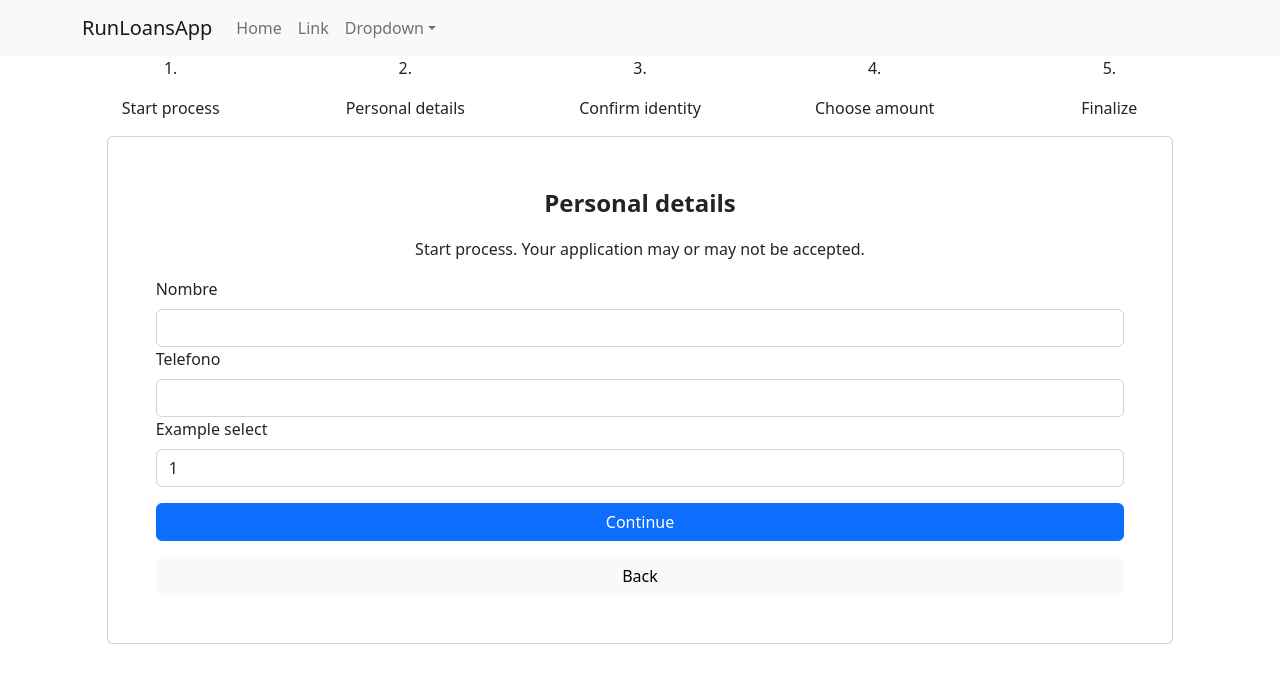
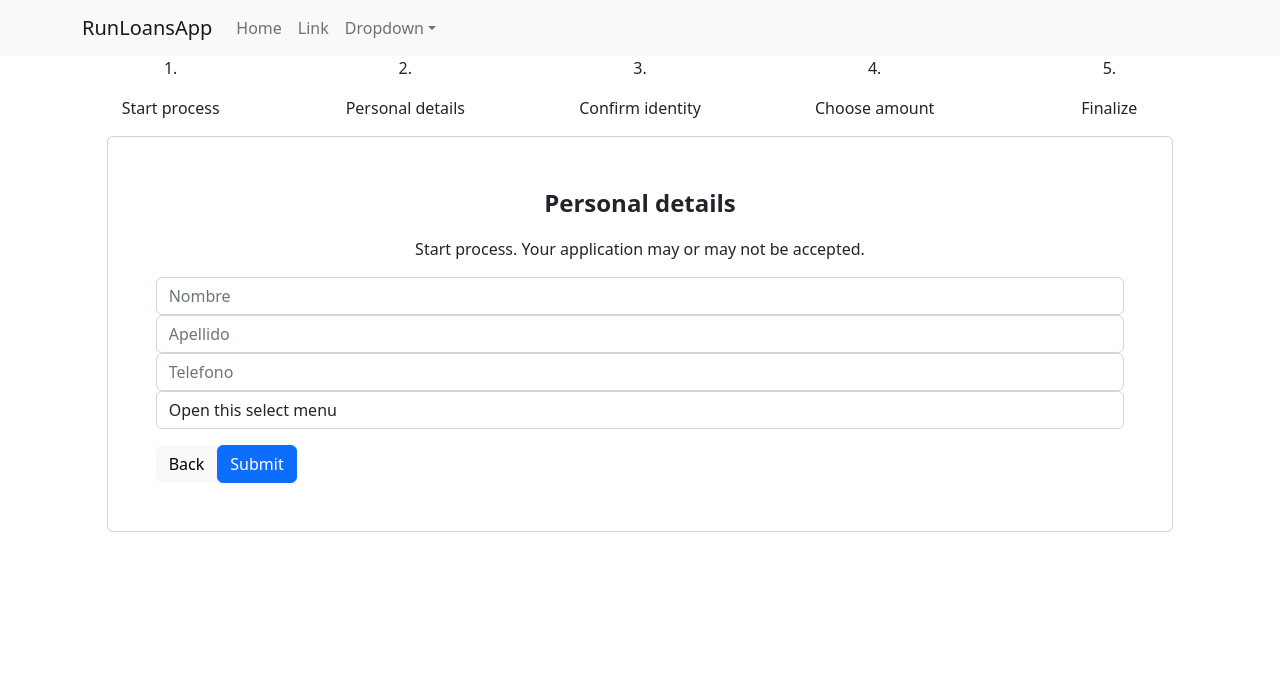
Before and after one commit to xsjark/uiux_test, a React (Create React App) app: page / in a window 1280 px wide. Both pictures are taken after a click on the button "Continue". Shown: the top 682 px of the page. Built offline with nearby package versions, Linux system fonts and the light colour scheme.

Commit message:
validification added to forms with rhf

```diff
--- a/package.json
+++ b/package.json
@@ -10,6 +10,7 @@
     "react": "^18.2.0",
     "react-bootstrap": "^2.5.0",
     "react-dom": "^18.2.0",
+    "react-hook-form": "^7.39.1",
     "react-html5-camera-photo": "^1.5.10",
     "react-scripts": "5.0.1",
     "web-vitals": "^2.1.4"
--- a/src/App.js
+++ b/src/App.js
@@ -12,7 +12,7 @@ function App() {
 
   const [step, setStep] = useState(0)
 
-  const handleClick = () => {
+  const handleForward = () => {
     if(step <= 3) {
       setStep(step+1);
     }
@@ -31,11 +31,11 @@ function App() {
   const renderSwitch = (param) => {
     switch(param) {
       case 0:
-        return <IntroCard handleClick={handleClick} handleBack={handleBack}/>;
+        return <IntroCard handleForward={handleForward} handleBack={handleBack}/>;
       case 1:
-        return <DetailsCard handleClick={handleClick} handleBack={handleBack}/>;
+        return <DetailsCard handleForward={handleForward} handleBack={handleBack}/>;
       case 2:
-        return <CameraCard handleClick={handleClick} handleBack={handleBack}/>;
+        return <CameraCard handleForward={handleForward} handleBack={handleBack}/>;
       case 3:
         return <FinalizeCard handleRestart={handleRestart}/>;
       default:
--- a/src/components/cameraCard/CameraCard.js
+++ b/src/components/cameraCard/CameraCard.js
@@ -4,7 +4,7 @@ import Camera from 'react-html5-camera-photo';
 import 'react-html5-camera-photo/build/css/index.css';
 import CameraPreviewCard from '../cameraPreviewCard/CameraPreviewCard';
 
-function CameraCard({ handleClick, handleBack }) {
+function CameraCard({ handleForward, handleBack }) {
     const [dataUri, setDataUri] = useState('');
 
     function handleTakePhotoAnimationDone(dataUri) {
@@ -19,7 +19,7 @@ function CameraCard({ handleClick, handleBack }) {
                             (dataUri)
                                 ? <Card.Body className="d-flex flex-column p-5">
                                 <CameraPreviewCard dataUri={dataUri} isFullscreen={isFullscreen} />
-                                <button type="button" class="btn btn-primary mt-3" onClick={() => handleClick()}>Continue</button>
+                                <button type="button" class="btn btn-primary mt-3" onClick={() => handleForward()}>Continue</button>
                                 <button type="button" class="btn btn-light mt-3 w-100" onClick={() => setDataUri()}>Back</button>
                                 </Card.Body>
                                 : <Card.Body>
--- a/src/components/cameraPreviewCard/CameraPreviewCard.js
+++ b/src/components/cameraPreviewCard/CameraPreviewCard.js
@@ -1,8 +1,4 @@
-import Button from 'react-bootstrap/Button';
-import Card from 'react-bootstrap/Card';
-import Camera from 'react-html5-camera-photo';
-
-function CameraPreviewCard({ handleClick, dataUri, isFullscreen  }) {
+function CameraPreviewCard({ dataUri, isFullscreen  }) {
     let classNameFullscreen = isFullscreen ? 'demo-image-preview-fullscreen' : '';
 
     return (
--- a/src/components/detailsCard/DetailsCard.js
+++ b/src/components/detailsCard/DetailsCard.js
@@ -1,7 +1,11 @@
 import Button from 'react-bootstrap/Button';
 import Card from 'react-bootstrap/Card';
+import { useForm } from 'react-hook-form';
 
-function DetailsCard({ handleClick, handleBack }) {
+function DetailsCard({ handleForward, handleBack }) {
+
+    const {register, handleSubmit, formState: {errors}} = useForm();
+    console.log(errors)
     return (
         <div className="flex-grow-1 d-flex flex-column align-items-center">
             <Card className="col-10">
@@ -10,24 +14,27 @@ function DetailsCard({ handleClick, handleBack }) {
                         <p className='fs-4 fw-bold'>Personal details</p>
                         <p>Start process. Your application may or may not be accepted.</p>
                     </div>
-                    <label for="inputPassword5" class="form-label">Nombre</label>
-                    <input type="text" id="name" class="form-control" aria-describedby="passwordHelpBlock" />
 
-                    <label for="inputPassword5" class="form-label">Telefono</label>
-                    <input type="text" id="inputPassword5" class="form-control" aria-describedby="passwordHelpBlock" />
+                    <form onSubmit={handleSubmit((data) => {
+                        console.log(data)
+                        handleForward()
+                    })}>
+                    <input {...register("name", {required: "Name is required"})} id="name" className="form-control" placeholder="Nombre"/>
 
-                    <label for="exampleFormControlSelect1" class="form-label">Example select</label>
-                    <select class="form-control" id="exampleFormControlSelect1">
-                        <option>1</option>
-                        <option>2</option>
-                        <option>3</option>
-                        <option>4</option>
-                        <option>5</option>
+                    <input {...register("surname", {required: "Surname is required"})} id="surname" className="form-control" placeholder="Apellido"/>
+
+                    <input {...register("phone", {required: "Phone is required"})} id="phone" className="form-control" placeholder="Telefono"/>
+
+                    <select {...register("idtype", {required: "Type of identification is required"})}  id="idtype" className="form-control" placeholder="Tipo identificación">
+                        <option value="" selected>Open this select menu</option>
+                        <option value={1}>Pasaporte</option>
+                        <option value={2}>Otro identificación oficial</option>
                     </select>
-
-                    <button type="button" class="btn btn-primary mt-3" onClick={() => handleClick()}>Continue</button>
-                    <button type="button" class="btn btn-light mt-3" onClick={() => handleBack()}>Back</button>
-
+                    <div>
+                        <button type="button" className="btn btn-light mt-3" onClick={() => handleBack()}>Back</button>
+                        <input type="submit" className="btn btn-primary mt-3"/>
+                    </div>
+                    </form>
                 </Card.Body>
             </Card>
         </div>
--- a/src/components/introCard/IntroCard.js
+++ b/src/components/introCard/IntroCard.js
@@ -1,14 +1,14 @@
 import Button from 'react-bootstrap/Button';
 import Card from 'react-bootstrap/Card';
 
-function IntroCard({handleClick}) {
+function IntroCard({handleForward}) {
     return (
         <div className="flex-grow-1 d-flex flex-column align-items-center ">
             <Card className="col-10">
                 <Card.Body className="d-flex flex-column align-items-center p-5">
                 <p className='fs-4 fw-bold'>Title</p>
                 <p>Start process. Your application may or may not be accepted.</p>
-                <button type="button" class="btn btn-primary mt-3" onClick={() => handleClick()}>Continue</button>
+                <button type="button" class="btn btn-primary mt-3" onClick={() => handleForward()}>Continue</button>
                 </Card.Body>
             </Card>
         </div>
```
Also changed, not shown: 1 other file (tests, documents, lock files or other folders).
